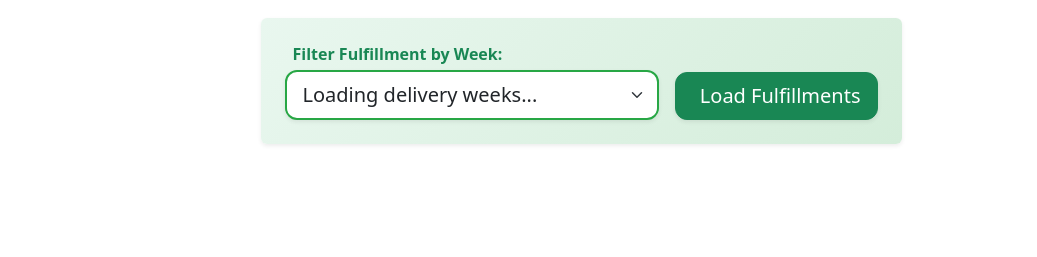
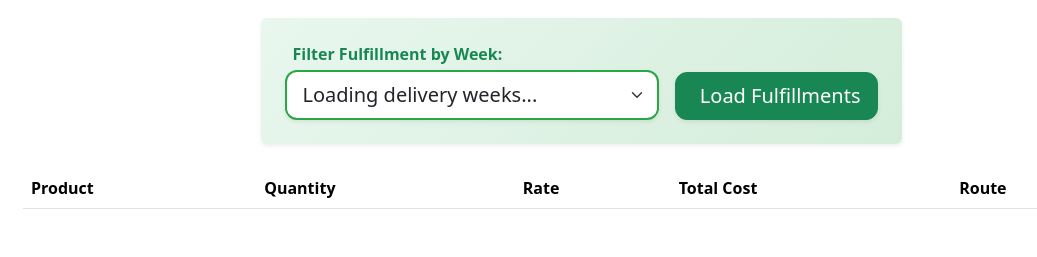
Before and after one commit to Halofie/knf, a PHP site: page /orderfr.php in a window 1280 px wide. Shown: the part 1160-1417 px from the top of the page, without its empty margins (59-1096 px from the left). Before the commit the page ends 1305 px from the top, so only its background shows below. Run offline with PHP 8.4, Linux system fonts and the light colour scheme; the visitor is signed in with stand-in values (Sample User, id 1); lists and menus that the app fills with data are empty; some libraries are stand-ins or nearby versions.

Commit message:
Add files via upload

```diff
--- a/consumer/orderfr.php
+++ b/consumer/orderfr.php
@@ -343,13 +343,24 @@ if ($_SESSION['role'] !== 'C') {
 
     <div id="fulfillment-data-message" class="m-3 alert" style="display: none;"></div> <!-- For general messages -->
 
-    <div class="accordion" id="fulfillmentAccordion"> <!-- New Accordion ID -->
-        <p class="text-center text-muted p-5" id="no-fulfillment-data-message" style="display: none; font-size: 1.2rem;">
-            <i class="fas fa-box-open fa-2x mb-3 d-block"></i>
-            No fulfillment records to display for the selected period.
-        </p>
-        <!-- Accordion items will be dynamically inserted here by JavaScript -->
-    </div>
+    <div class="table-responsive">
+    <table class="table table-hover table-striped mb-0" id="fulfillmentTable">
+        <thead>
+            <tr>
+                <th>Product</th>
+                <th>Quantity</th>
+                <th>Rate</th>
+                <th>Total Cost</th>
+                <th>Route</th>
+            </tr>
+        </thead>
+        <tbody class="fulfillment-table-body"></tbody>
+    </table>
+    <p class="text-center text-muted p-5" id="no-fulfillment-data-message" style="display: none; font-size: 1.2rem;">
+        <i class="fas fa-box-open fa-2x mb-3 d-block"></i>
+        No fulfillment records to display for the selected period.
+    </p>
+</div>
 
     <!-- <div class="table-responsive shadow-sm bg-white p-3 rounded">
         <table class="table table-hover table-striped border">
```
